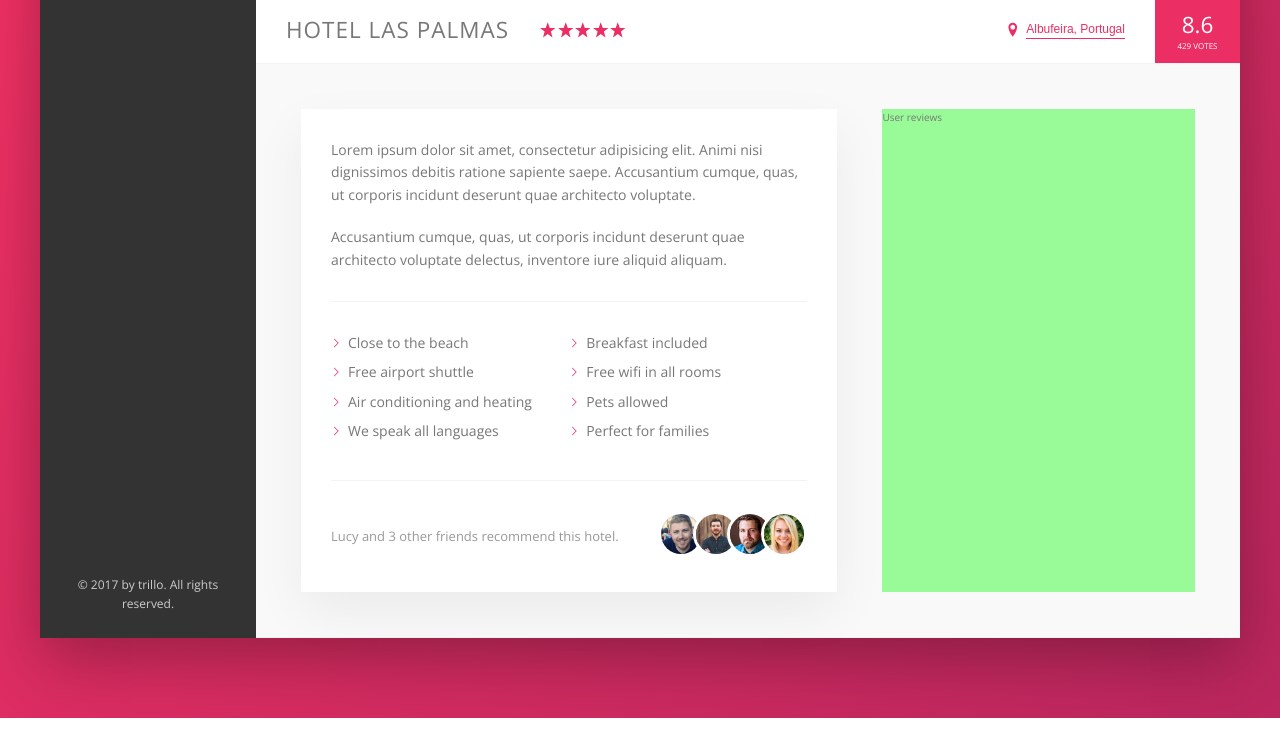
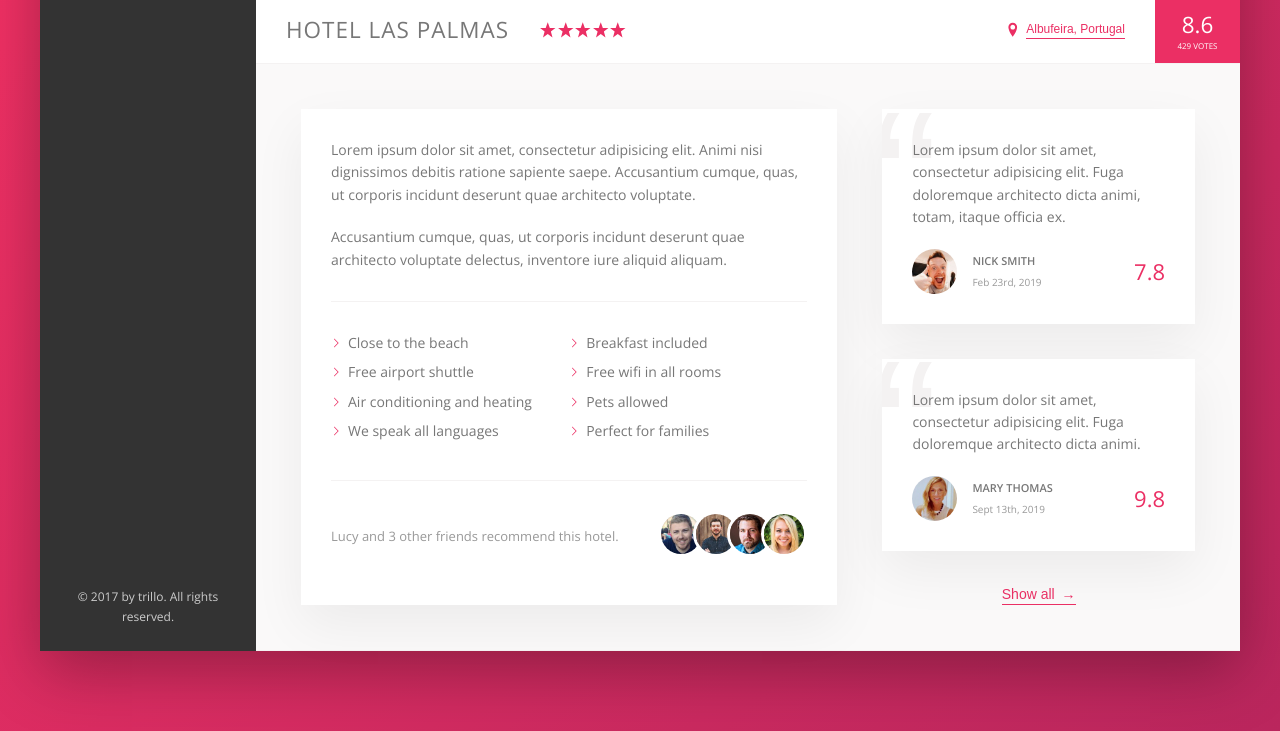
Before and after one commit to paul-blackwell/-Advanced-CSS-and-Sass-Flexbox-Grid-Animations-and-More, a website: page Trillo/starter/index.html in a window 1280 px wide. Shown: the part 538-1269 px from the top of the page. Drawn offline with nearby package versions, Linux system fonts and the light colour scheme.

Commit message:
Building the User Reviews Section

```diff
--- a/Trillo/starter/index.html
+++ b/Trillo/starter/index.html
@@ -171,8 +171,37 @@
                         </div>
 
                         <div class="user-reviews">
-                            User reviews
-                        </div>
+                            <figure class="review">
+                                <blockquote class="review__text">
+                                    Lorem ipsum dolor sit amet, consectetur adipisicing elit. Fuga doloremque architecto dicta animi, totam, itaque officia ex.
+                                </blockquote>
+                                <figcaption class="review__user">
+                                    <img src="img/user-1.jpg" alt="User 1" class="review__photo">
+                                    <div class="review__user-box">
+                                        <p class="review__user-name">Nick Smith</p>
+                                        <p class="review__user-date">Feb 23rd, 2019</p>
+                                    </div>
+                                    <div class="review__rating">7.8</div>
+                                </figcaption>
+                            </figure>
+
+                            <figure class="review">
+                                <blockquote class="review__text">
+                                    Lorem ipsum dolor sit amet, consectetur adipisicing elit. Fuga doloremque architecto dicta animi.
+                                </blockquote>
+                                <figcaption class="review__user">
+                                    <img src="img/user-2.jpg" alt="User 2" class="review__photo">
+                                    <div class="review__user-box">
+                                        <p class="review__user-name">Mary Thomas</p>
+                                        <p class="review__user-date">Sept 13th, 2019</p>
+                                    </div>
+                                    <div class="review__rating">9.8</div>
+                                </figcaption>
+                            </figure>
+
+                            <button class="btn-inline">Show all <span>&rarr;</span></button>
+                        </figure>
+
                     </div>
 
                 </main>
--- a/Trillo/starter/sass/_components.scss
+++ b/Trillo/starter/sass/_components.scss
@@ -301,8 +301,17 @@
     cursor: pointer;
     transition: .2s;
 
+    & span {
+        margin-left: 3px;
+        transition: margin-left .2s;
+    }
+
     &:hover {
         color: var(--color-grey-dark-1);
+
+        span {
+            margin-left: 8px;
+        }
     }
 
     &:focus {
@@ -397,9 +406,9 @@
         margin-right: auto;
     }
 
-    &__friends {
+    // &__friends {
 
-    }
+    // }
 
     &__photo {
         box-sizing: content-box;
@@ -413,3 +422,69 @@
         }
     }
 }
+
+
+/* Reviews ---------------------------------------------------------*/
+/*------------------------------------------------------------------*/
+/*------------------------------------------------------------------*/
+
+.review {
+    background-color: #fff;
+    box-shadow: var(--shadow-light);
+    padding: 3rem;
+    margin-bottom: 3.5rem;
+    position: relative;
+    overflow: hidden;
+
+    &__text {
+        margin-bottom: 2rem;
+        z-index: 10;
+        position: relative;
+    }
+
+    &__user {
+        display: flex;
+        align-items: center;
+    }
+
+    &__photo {
+        height: 4.5rem;
+        width: 4.5rem;
+        border-radius: 50%;
+        margin-right: 1.5rem;
+    }
+
+    &__user-box {
+        margin-right: auto;
+    }
+
+    &__user-name {
+        font-size: 1.1rem;
+        font-weight: 600;
+        text-transform: uppercase;
+        margin-bottom: .4rem;
+    }
+
+    &__user-date {
+        font-size: 1rem;
+        color: var(--color-grey-dark-3);
+    }
+
+    &__rating {
+        color: var(--color-primary);
+        font-size: 2.2rem;
+        font-weight: 300;
+    }
+
+    &::before {
+        content: "\201C";
+        position: absolute;
+        top: -2.75rem;
+        left: -1rem;
+        line-height: 1;
+        font-size: 20rem;
+        color: var(--color-grey-light-2);
+        font-family: sans-serif;
+        z-index: 1;
+    }
+}
--- a/Trillo/starter/sass/_layout.scss
+++ b/Trillo/starter/sass/_layout.scss
@@ -39,6 +39,7 @@
 
 
 .detail {
+    font-size: 1.4rem;
     display: flex;
     padding: 4.5rem;
     background-color: var(--color-grey-light-1);
@@ -46,7 +47,6 @@
 }
 
 .description {
-    font-size: 1.4rem;
     background-color: #fff;
     box-shadow: var(--shadow-light);
     padding: 3rem;
@@ -55,6 +55,9 @@
 }
 
 .user-reviews {
-    background-color: palegreen;
     flex: 1;
+
+    display: flex;
+    flex-direction: column;
+    align-items: center;
 }
```
Also changed, not shown: Trillo/starter/css/style.css.
